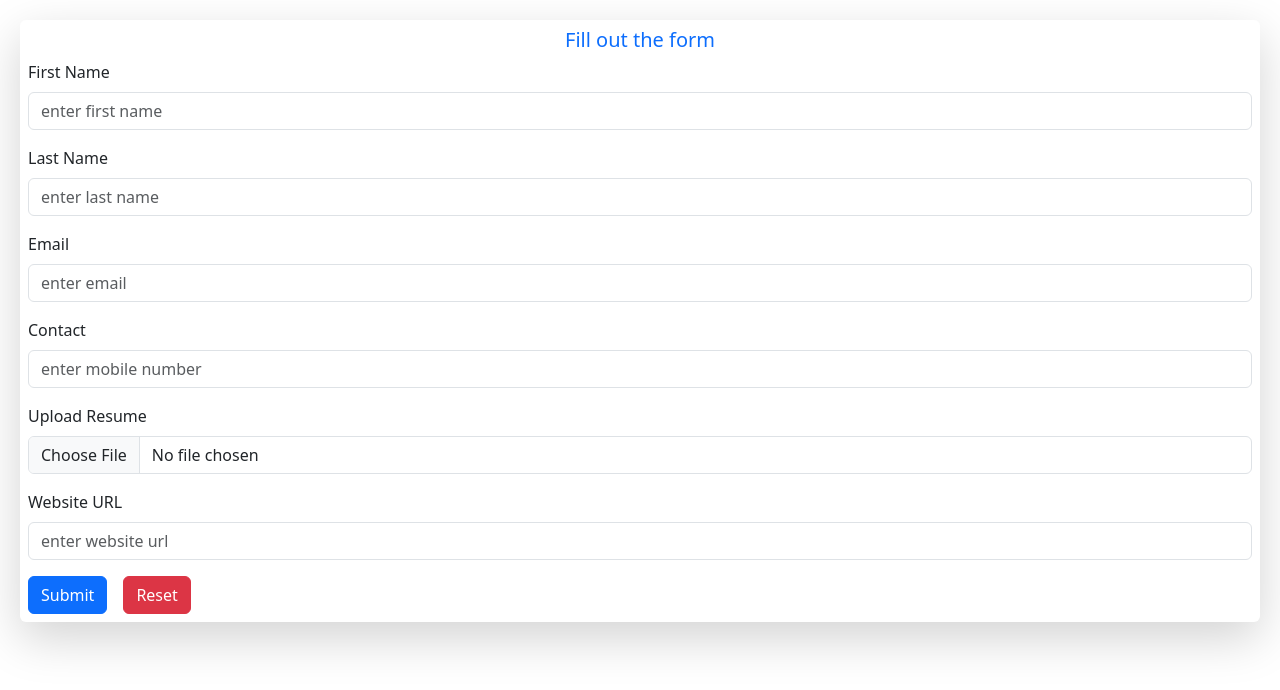
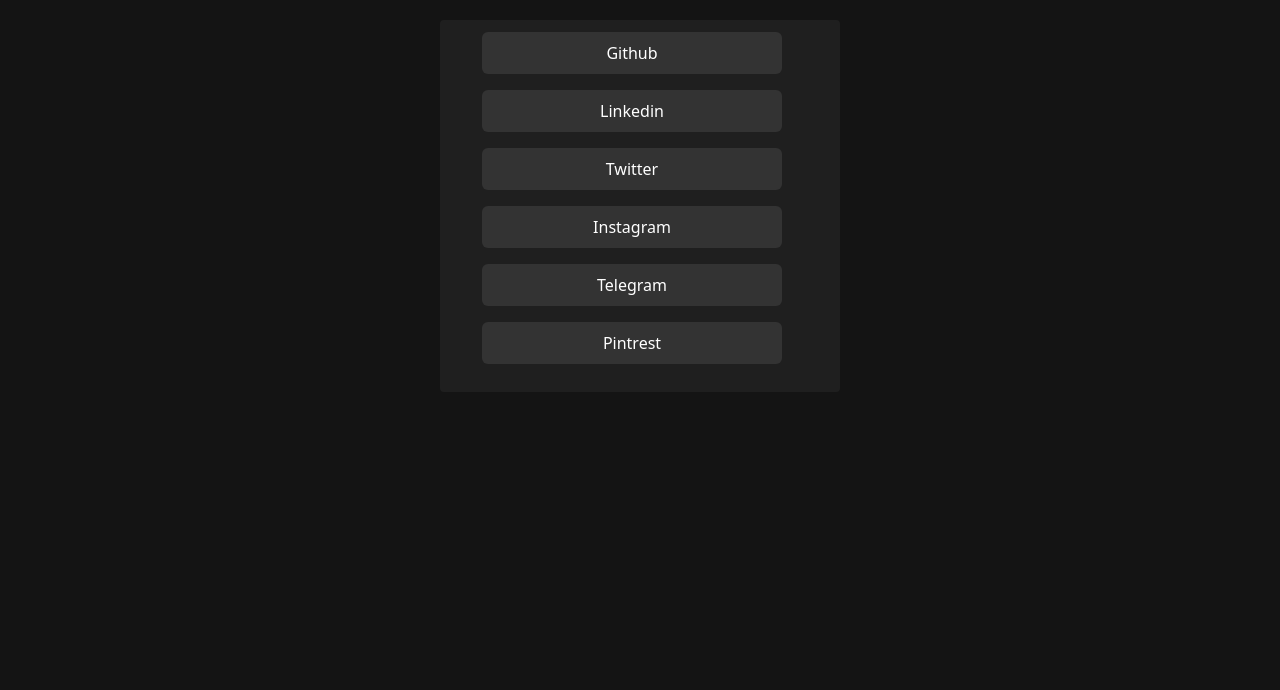
Before and after one commit to dan-kingo/geeks, a React (Vite) app: page / in a window 1280 px wide. Shown: the top 690 px of the page. Built offline with nearby package versions, Linux system fonts and the light colour scheme.

Commit message:
rendering social profiles in the component

```diff
--- a/src/App.tsx
+++ b/src/App.tsx
@@ -1,9 +1,10 @@
 import ContactForm from "./contact-form/contactForm";
+import SocialProfile from "./social-profile/SocialProfile";
 
 const App = () => {
   return (
     <>
-      <ContactForm />
+      <SocialProfile />
     </>
   );
 };
--- a/src/components/Button.tsx
+++ b/src/components/Button.tsx
@@ -6,7 +6,7 @@
 const Button = ({ color, children, onClick }: Props) => {
   return (
     <>
-      <button onClick={onClick} className={"btn me-3 btn-" + color}>
+      <button onClick={onClick} className={"btn me-3 mb-3 btn-" + color}>
         {children}
       </button>
     </>
--- a/src/index.css
+++ b/src/index.css
@@ -1,10 +1,17 @@
 body {
   margin: 20px;
+  background-color: #141414;
 }
 
 .btn-custom {
-  padding: 0.75rem 2rem;
+  padding: 0.5rem 2rem;
   border-radius: 6px;
   background-color: #333333;
   color: #fff;
+  width: 80%;
 }
+
+.btn-custom:hover {
+  color: #fff;
+  background-color: #4d4d4d;
+}
--- /dev/null
+++ b/src/social-profile/SocialProfile.tsx
@@ -0,0 +1,25 @@
+import Button from "../components/Button";
+import "./social.css";
+const SocialProfile = () => {
+  const socialLinks = [
+    "Github",
+    "Linkedin",
+    "Twitter",
+    "Instagram",
+    "Telegram",
+    "Pintrest",
+  ];
+  return (
+    <div className="social-card">
+      {/* <Button color="custom"> Custom</Button> */}
+
+      {socialLinks.map((link, index) => (
+        <Button color="custom" key={index}>
+          {link}
+        </Button>
+      ))}
+    </div>
+  );
+};
+
+export default SocialProfile;
--- /dev/null
+++ b/src/social-profile/social.css
@@ -0,0 +1,11 @@
+.social-card {
+  background-color: #1f1f1f;
+  border-radius: 4px;
+  display: flex;
+  flex-direction: column;
+  padding: 0.75rem;
+  justify-content: center;
+  align-items: center;
+  margin: auto;
+  width: 400px;
+}
```
